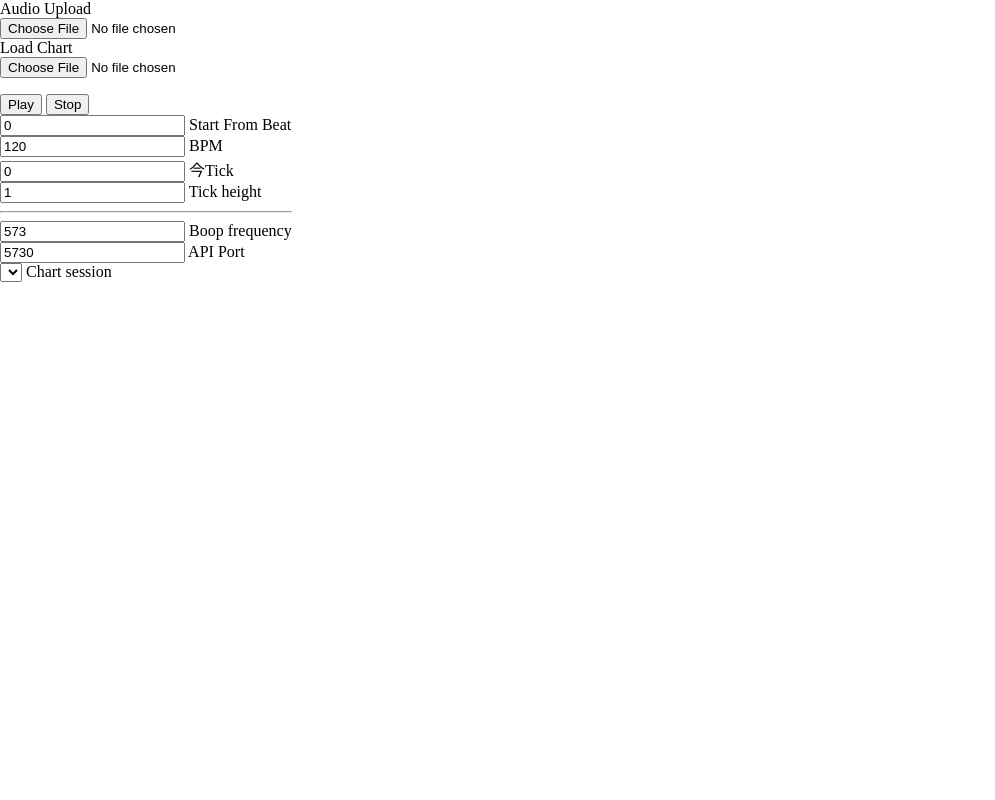
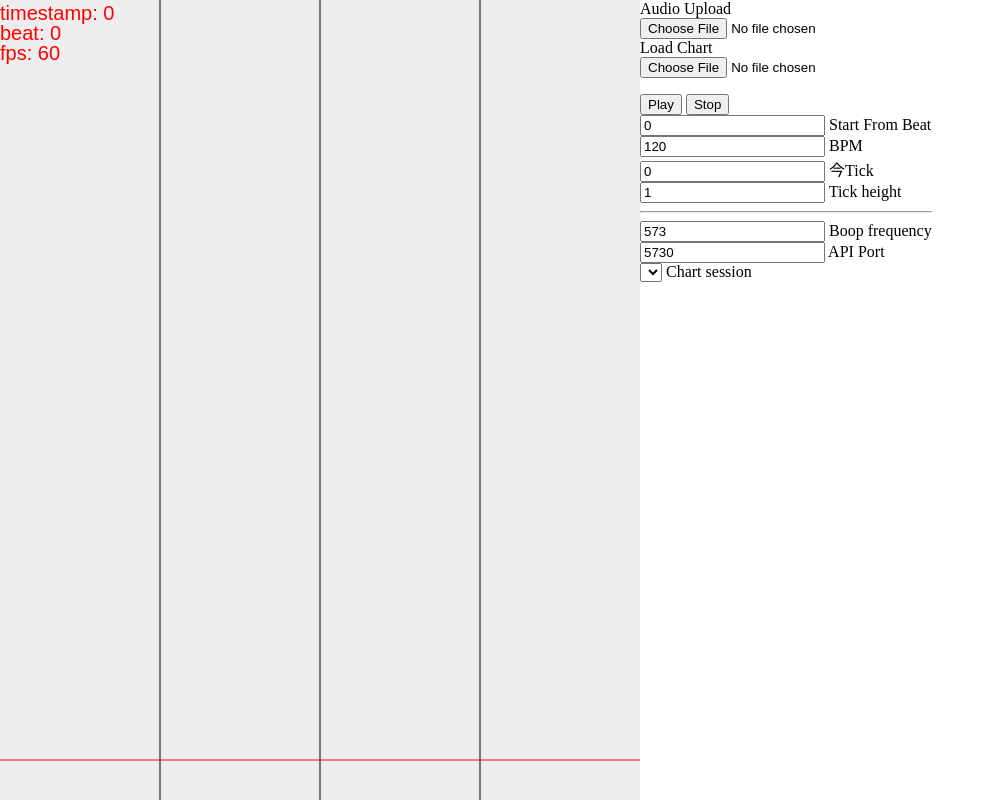
Before and after one commit to abstractedfox/superstepper, a Flask app: page / in a window 1280 px wide. Shown: the whole page, without its empty margins (0-995 px from the left). Run offline with Flask 3, Linux system fonts and the light colour scheme; lists and menus that the app fills with data are empty.

Commit message:
Add strict mode, shift layout

```diff
--- a/static/main.js
+++ b/static/main.js
@@ -1,6 +1,7 @@
 import { drawLane, updateViewportDimensions, updateLane } from "./graphics.js";
 import { playing, audioContext, startOffset, bpm, lastStartTime } from "./audio.js";
 import { APISession, uploadChart, getSession } from "./chart.js";
+"use strict";
 
 let TIME_UNIT = 480;
 
--- a/templates/superstepper.html
+++ b/templates/superstepper.html
@@ -27,6 +27,9 @@
 </head>
 <body>
     <div id="container">
+        <div id="lane_area">
+            <canvas id="lane" width="640" height = "480"></canvas>
+        </div>
         <div id="controls">
             <form id="upload">
                 <div>Audio Upload</div>
```
